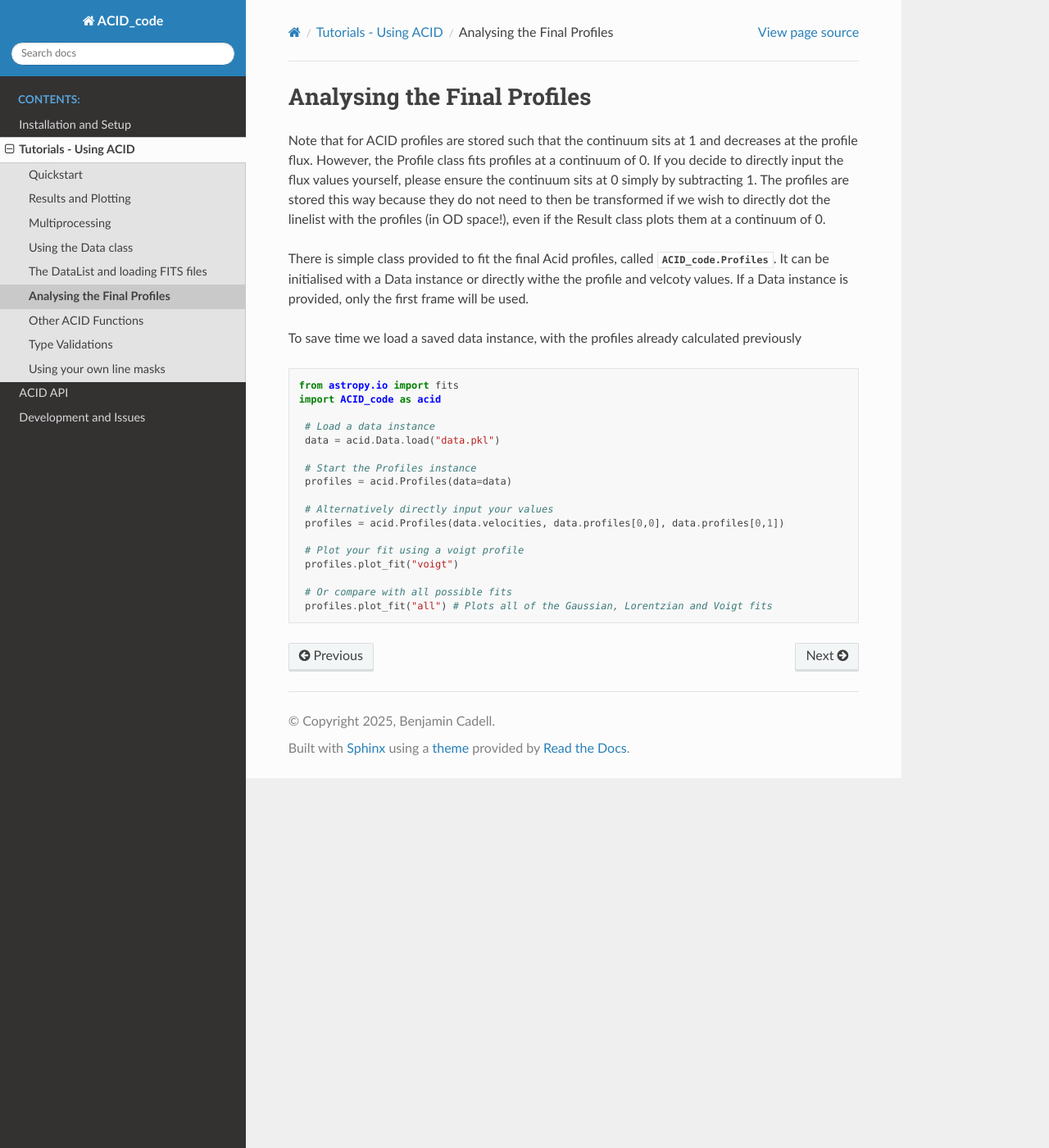
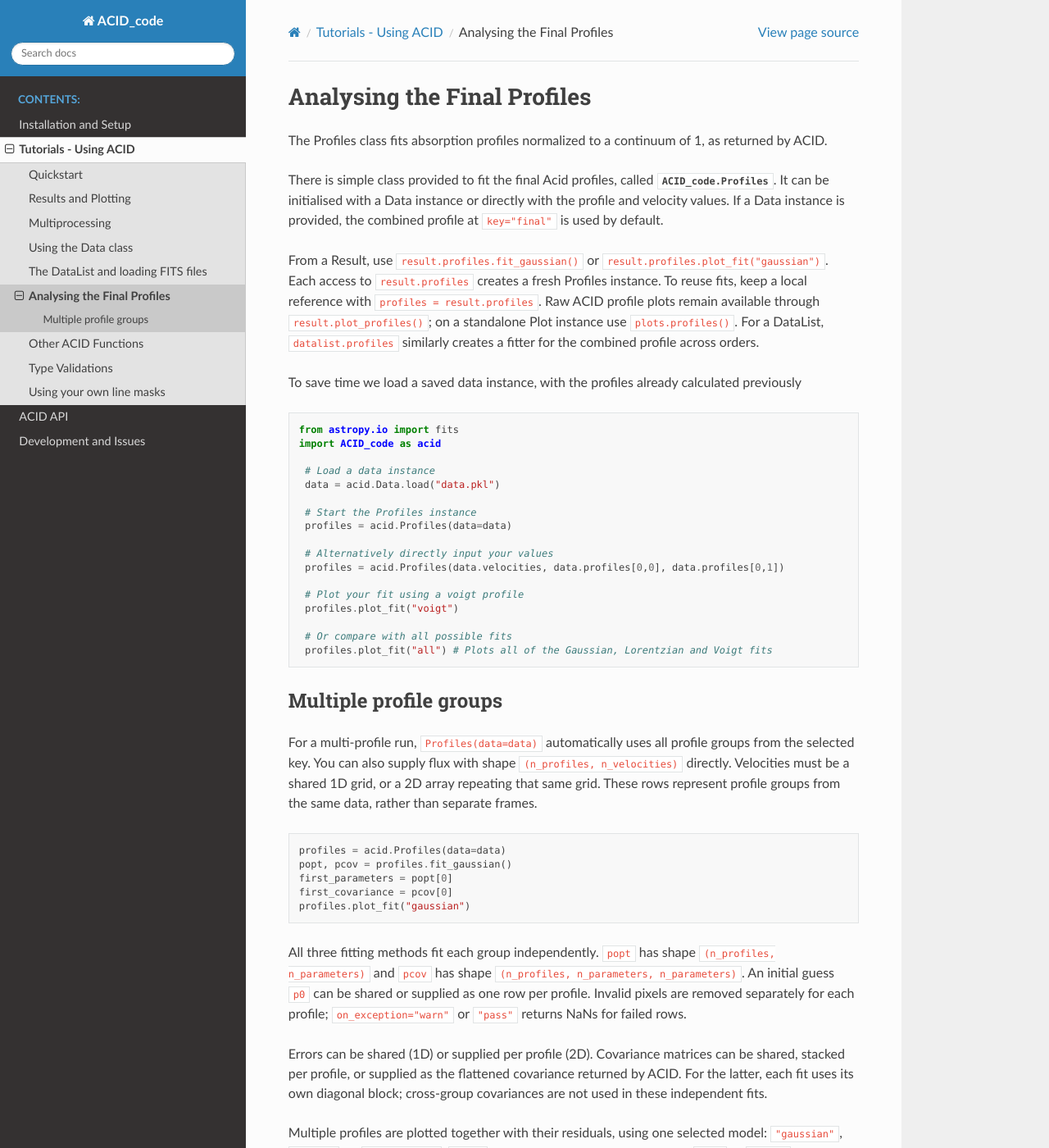
Before and after one commit to ldolan05/ACID, a Sphinx documentation site: the page built from docs/using_ACID/profiles.rst, in a window 1280 px wide and 1400 px high. Shown: the whole window at 82% size. Built offline with Sphinx 7.4.7 and the Read the Docs theme 3.1.0, drawn with Linux system fonts in a browser that asks for light colours; some of the changed text lies outside the part shown.

```diff
--- a/docs/using_ACID/profiles.rst
+++ b/docs/using_ACID/profiles.rst
@@ -3,15 +3,20 @@
 Analysing the Final Profiles
 ============================
 
-Note that for ACID profiles are stored such that the continuum sits at 1 and decreases at the profile flux.
-However, the Profile class fits profiles at a continuum of 0. If you decide to directly input the flux
-values yourself, please ensure the continuum sits at 0 simply by subtracting 1. The profiles are stored this
-way because they do not need to then be transformed if we wish to directly dot the linelist with the profiles
-(in OD space!), even if the Result class plots them at a continuum of 0.
+The Profiles class fits absorption profiles normalized to a continuum of 1,
+as returned by ACID.
 
 There is simple class provided to fit the final Acid profiles, called :py:class:`ACID_code.Profiles`.
-It can be initialised with a Data instance or directly withe the profile and velcoty values.
-If a Data instance is provided, only the first frame will be used.
+It can be initialised with a Data instance or directly with the profile and velocity values.
+If a Data instance is provided, the combined profile at ``key="final"`` is used by default.
+
+From a Result, use ``result.profiles.fit_gaussian()`` or
+``result.profiles.plot_fit("gaussian")``. Each access to ``result.profiles`` creates
+a fresh Profiles instance. To reuse fits, keep a local reference with
+``profiles = result.profiles``. Raw ACID profile plots remain available through
+``result.plot_profiles()``; on a standalone Plot instance use ``plots.profiles()``.
+For a DataList, ``datalist.profiles`` similarly creates a fitter for the combined
+profile across orders.
 
 To save time we load a saved data instance, with the profiles already calculated previously
 
@@ -34,3 +39,36 @@ To save time we load a saved data instance, with the profiles already calculated
 
     # Or compare with all possible fits
     profiles.plot_fit("all") # Plots all of the Gaussian, Lorentzian and Voigt fits
+
+Multiple profile groups
+-----------------------
+
+For a multi-profile run, ``Profiles(data=data)`` automatically uses all profile
+groups from the selected key. You can also supply flux with shape
+``(n_profiles, n_velocities)`` directly. Velocities must be a shared 1D grid,
+or a 2D array repeating that same grid. These rows represent profile groups
+from the same data, rather than separate frames.
+
+.. code-block:: python
+
+    profiles = acid.Profiles(data=data)
+    popt, pcov = profiles.fit_gaussian()
+    first_parameters = popt[0]
+    first_covariance = pcov[0]
+    profiles.plot_fit("gaussian")
+
+All three fitting methods fit each group independently. ``popt`` has shape
+``(n_profiles, n_parameters)`` and ``pcov`` has shape
+``(n_profiles, n_parameters, n_parameters)``. An initial guess ``p0`` can be
+shared or supplied as one row per profile. Invalid pixels are removed separately
+for each profile; ``on_exception="warn"`` or ``"pass"`` returns NaNs for failed rows.
+
+Errors can be shared (1D) or supplied per profile (2D). Covariance matrices can
+be shared, stacked per profile, or supplied as the flattened covariance returned
+by ACID. For the latter, each fit uses its own diagonal block; cross-group
+covariances are not used in these independent fits.
+
+Multiple profiles are plotted together with their residuals, using one selected
+model: ``"gaussian"``, ``"voigt"``, or ``"lorentzian"``. ``"all"`` is only available
+for a single profile. ``None`` or ``"none"`` reuses existing fits, provided at most
+one model has been fitted when plotting multiple profiles.
--- a/docs/using_ACID/tutorial.rst
+++ b/docs/using_ACID/tutorial.rst
@@ -131,7 +131,7 @@ Once the inputs have been constructed, ACID can be applied and the results plott
    frame_error = result[0,1] # frame 0 error
    frame_cov = result[0,2]   # frame 0 covariance matrix
    # Or the full frame profile list
-   full_profiles = result.profiles # Is a 3D list of shape (n_frames, 3, n_velocities) containing the flux, error and covariance profiles for each frame.
+   full_profiles = result.data.profiles # Per-frame (flux, error, covariance) tuples.
 
 Multiple Orders
 ---------------
```
Also changed, not shown: 5 other files.
